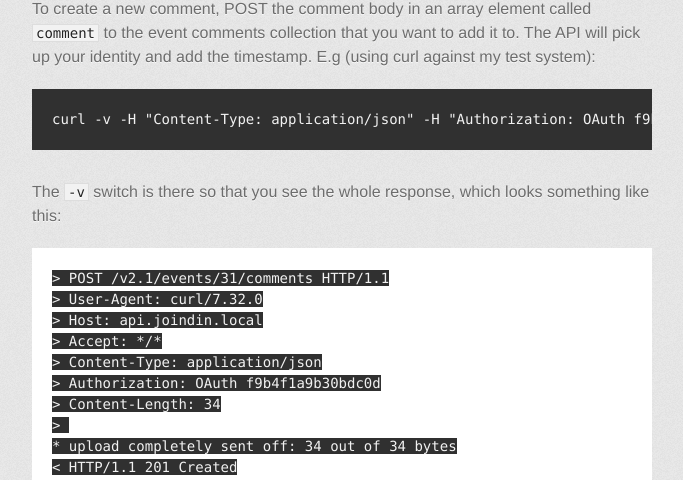
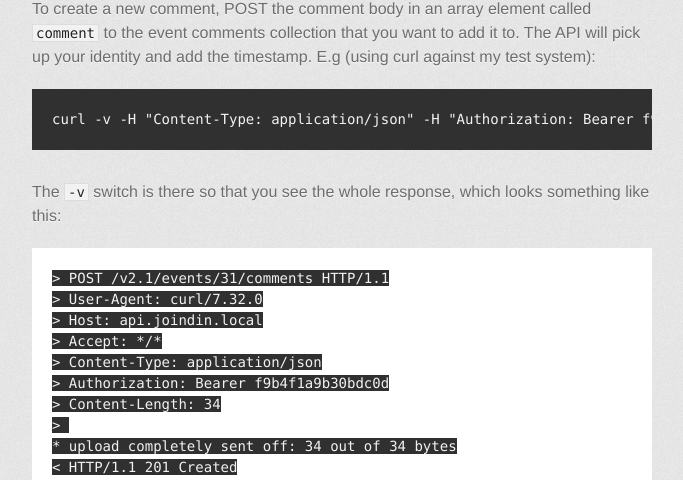
Before and after one commit to joindin/joindin-api, a Jekyll site: the page built from event_comments.md, in a window 1280 px wide. Shown: the part 1354-1834 px from the top of the page, without its empty margins (298-981 px from the left). Built offline with Jekyll 4.4.1, drawn with Linux system fonts in a browser that asks for light colours; some web fonts are replaced; a script that is not in the unit is left out; some of the changed text lies outside the part shown.

```diff
--- a/event_comments.md
+++ b/event_comments.md
@@ -53,7 +53,7 @@ You can add comments to events via the API; you must be authenticated to do so.
 
 To create a new comment, POST the comment body in an array element called ``comment`` to the event comments collection that you want to add it to.  The API will pick up your identity and add the timestamp.  E.g (using curl against my test system):
 
-<pre class="embedcurl">curl -v -H "Content-Type: application/json" -H "Authorization: OAuth f9b4f1a9b30bdc0d" -X POST http://api.joindin.local/v2.1/events/31/comments --data '{"comment": "Wonderful event, thanks!"}'
+<pre class="embedcurl">curl -v -H "Content-Type: application/json" -H "Authorization: Bearer f9b4f1a9b30bdc0d" -X POST http://api.joindin.local/v2.1/events/31/comments --data '{"comment": "Wonderful event, thanks!"}'
 </pre>
 
 <!-- You only need to reference this script once per page. -->
@@ -67,7 +67,7 @@ The ``-v`` switch is there so that you see the whole response, which looks somet
 > Host: api.joindin.local
 > Accept: */*
 > Content-Type: application/json
-> Authorization: OAuth f9b4f1a9b30bdc0d
+> Authorization: Bearer f9b4f1a9b30bdc0d
 > Content-Length: 34
 >
 * upload completely sent off: 34 out of 34 bytes
```
Also changed, not shown: events.md (+2 -2 lines), howto/authenticate.md (+1 -1 lines), talk_comments.md (+2 -2 lines), talks.md (+2 -2 lines).
